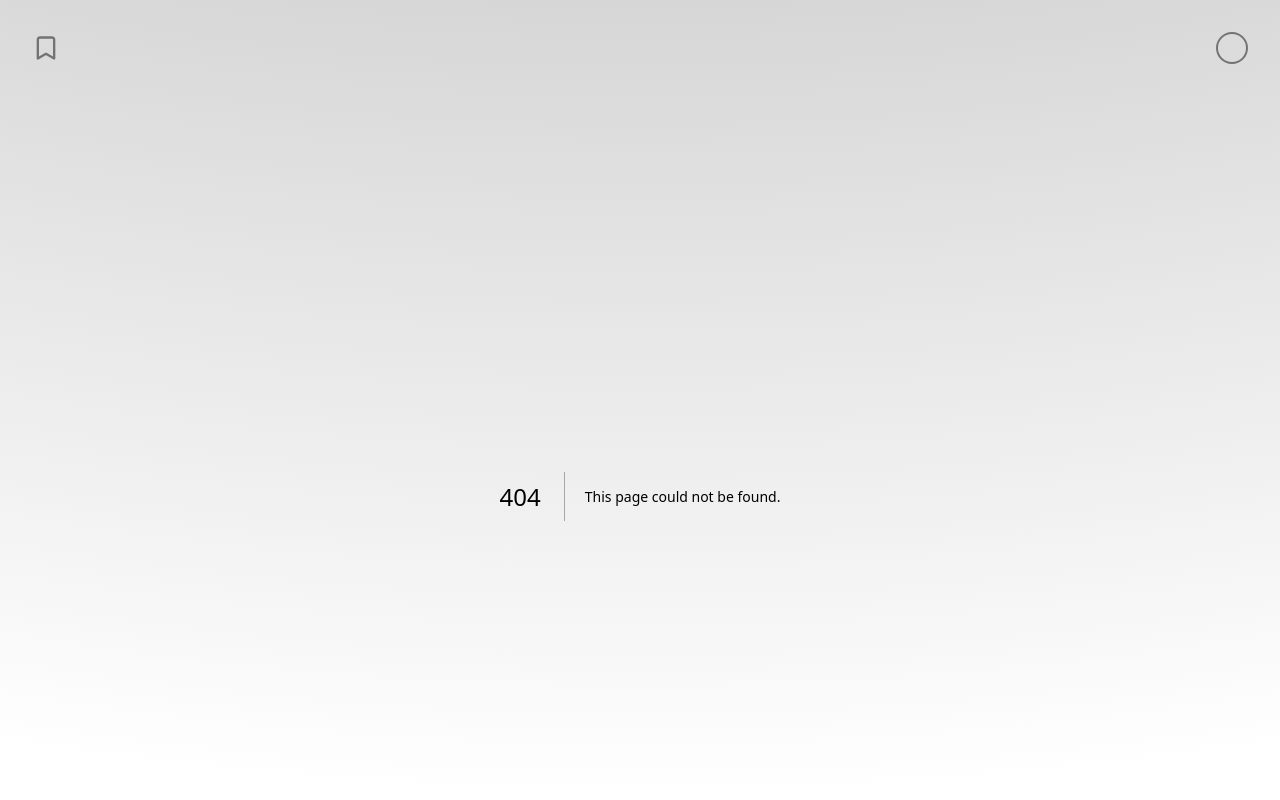
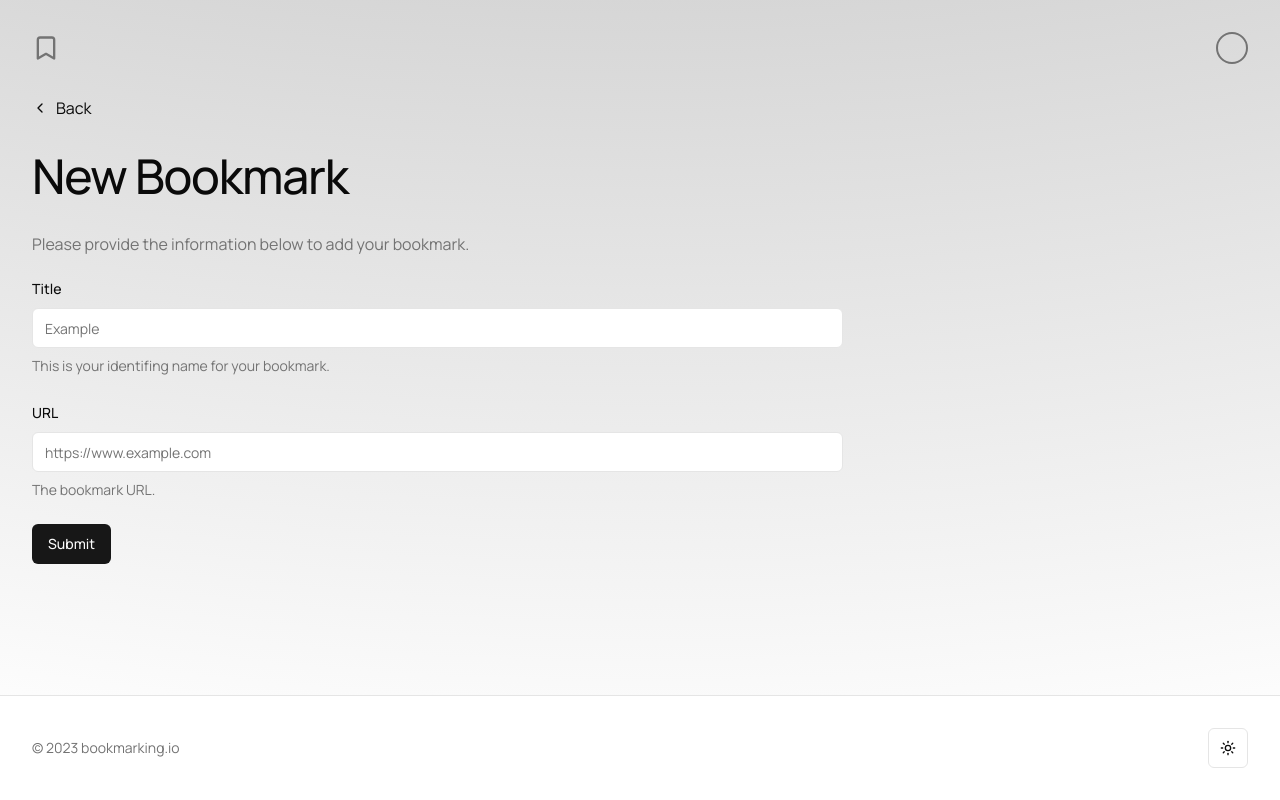
Before and after one commit to barry-napier/project-bookmarks, a Next.js app: page /bookmarks/new in a window 1280 px wide. Before the commit this address had no page. Shown: the top 800 px of the page. Built offline with nearby package versions, Linux system fonts and the light colour scheme.

Commit message:
Add bookmark functionality

```diff
--- a/src/actions/bookmark.actions.ts
+++ /dev/null
@@ -1,20 +0,0 @@
-"use server";
-
-import { db } from "@/lib/db";
-
-export async function deleteBookmark(id: string) {
-  return await db.bookmark.delete({
-    where: {
-      id: id,
-    },
-  });
-}
-
-export async function addBookmark(url: string, title: string) {
-  return await db.bookmark.create({
-    data: {
-      url: url,
-      title: title,
-    },
-  });
-}
--- /dev/null
+++ b/src/app/api/bookmarks/route.ts
@@ -0,0 +1,34 @@
+import { createBookmark, deleteBookmark, getBookmarks } from "@/lib/bookmarks";
+
+export async function GET() {
+  const bookmarks = await getBookmarks();
+
+  return Response.json(bookmarks, {
+    status: 200,
+  });
+}
+
+export async function POST(request: Request) {
+  const { title, url } = await request.json();
+
+  const newBookmark = await createBookmark(title, url);
+
+  return Response.json(newBookmark, {
+    status: 201,
+  });
+}
+
+export async function DELETE(request: Request) {
+  const { id } = await request.json();
+
+  await deleteBookmark(id);
+
+  return Response.json(
+    {
+      message: "Bookmark deleted",
+    },
+    {
+      status: 200,
+    }
+  );
+}
--- /dev/null
+++ b/src/app/bookmarks/new/page.tsx
@@ -0,0 +1,21 @@
+import { AddBookmarkForm } from "@/components/AddBookmarkForm";
+import { ChevronLeft } from "lucide-react";
+import Link from "next/link";
+
+export default function NewBookmarkPage() {
+  return (
+    <div className="flex flex-col">
+      <Link href="/" className="ghost flex items-center">
+        <ChevronLeft className="mr-2 h-4 w-4" />
+        Back
+      </Link>
+      <div className="py-8 font-medium tracking-tight text-2xl md:text-5xl">
+        New Bookmark
+      </div>
+      <div className="text-muted-foreground mb-5">
+        Please provide the information below to add your bookmark.
+      </div>
+      <AddBookmarkForm />
+    </div>
+  );
+}
--- /dev/null
+++ b/src/app/folders/new/page.tsx
@@ -0,0 +1,3 @@
+export default function NewFolderPage() {
+  return <div>new Folder</div>;
+}
--- a/src/app/layout.tsx
+++ b/src/app/layout.tsx
@@ -2,6 +2,7 @@ import { BackgroundGradient } from "@/components/background-gradient";
 import { Footer } from "@/components/footer";
 import { Header } from "@/components/header";
 import { ThemeProvider } from "@/components/theme-provider";
+import { Toaster } from "@/components/ui/toaster";
 import type { Metadata } from "next";
 import { Manrope } from "next/font/google";
 import "./globals.css";
@@ -34,6 +35,7 @@ export default function RootLayout({
           <Header />
           <main className="container mx-auto flex-grow">{children}</main>
           <Footer />
+          <Toaster />
         </ThemeProvider>
       </body>
     </html>
--- a/src/app/page.tsx
+++ b/src/app/page.tsx
@@ -5,225 +5,10 @@ import { getBookmarks } from "@/lib/bookmarks";
 export default async function Home() {
   const bookmarks = await getBookmarks();
 
-  // const bookmarks: Bookmark[] = [
-  //   {
-  //     id: "1",
-  //     title: "Google",
-  //     url: "https://google.com",
-  //     createdAt: new Date(),
-  //     updatedAt: new Date(),
-  //   },
-  //   {
-  //     id: "2",
-  //     title: "Facebook",
-  //     url: "https://facebook.com",
-  //     createdAt: new Date(),
-  //     updatedAt: new Date(),
-  //   },
-  //   {
-  //     id: "3",
-  //     title: "Twitter",
-  //     url: "https://twitter.com",
-  //     createdAt: new Date(),
-  //     updatedAt: new Date(),
-  //   },
-  //   {
-  //     id: "4",
-  //     title: "Instagram",
-  //     url: "https://instagram.com",
-  //     createdAt: new Date(),
-  //     updatedAt: new Date(),
-  //   },
-  //   {
-  //     id: "5",
-  //     title: "LinkedIn",
-  //     url: "https://linkedin.com",
-  //     createdAt: new Date(),
-  //     updatedAt: new Date(),
-  //   },
-  //   {
-  //     id: "6",
-  //     title: "GitHub",
-  //     url: "https://github.com",
-  //     createdAt: new Date(),
-  //     updatedAt: new Date(),
-  //   },
-  //   {
-  //     id: "7",
-  //     title: "StackOverflow",
-  //     url: "https://stackoverflow.com",
-  //     createdAt: new Date(),
-  //     updatedAt: new Date(),
-  //   },
-  //   {
-  //     id: "8",
-  //     title: "DuckDuckGo",
-  //     url: "https://duckduckgo.com",
-  //     createdAt: new Date(),
-  //     updatedAt: new Date(),
-  //   },
-  //   {
-  //     id: "9",
-  //     title: "Reddit",
-  //     url: "https://reddit.com",
-  //     createdAt: new Date(),
-  //     updatedAt: new Date(),
-  //   },
-  //   {
-  //     id: "10",
-  //     title: "Youtube",
-  //     url: "https://youtube.com",
-  //     createdAt: new Date(),
-  //     updatedAt: new Date(),
-  //   },
-  //   {
-  //     id: "11",
-  //     title: "Pinterest",
-  //     url: "https://pinterest.com",
-  //     createdAt: new Date(),
-  //     updatedAt: new Date(),
-  //   },
-  //   {
-  //     id: "12",
-  //     title: "Yahoo",
-  //     url: "https://yahoo.com",
-  //     createdAt: new Date(),
-  //     updatedAt: new Date(),
-  //   },
-  //   {
-  //     id: "13",
-  //     title: "Netflix",
-  //     url: "https://netflix.com",
-  //     createdAt: new Date(),
-  //     updatedAt: new Date(),
-  //   },
-  //   {
-  //     id: "14",
-  //     title: "Slack",
-  //     url: "https://slack.com",
-  //     createdAt: new Date(),
-  //     updatedAt: new Date(),
-  //   },
-  //   {
-  //     id: "15",
-  //     title: "Twitch",
-  //     url: "https://twitch.tv",
-  //     createdAt: new Date(),
-  //     updatedAt: new Date(),
-  //   },
-  //   {
-  //     id: "16",
-  //     title: "BBC",
-  //     url: "https://bbc.co.uk",
-  //     createdAt: new Date(),
-  //     updatedAt: new Date(),
-  //   },
-  //   {
-  //     id: "17",
-  //     title: "Goodreads",
-  //     url: "https://goodreads.com",
-  //     createdAt: new Date(),
-  //     updatedAt: new Date(),
-  //   },
-  //   {
-  //     id: "18",
-  //     title: "Soundcloud",
-  //     url: "https://soundcloud.com",
-  //     createdAt: new Date(),
-  //     updatedAt: new Date(),
-  //   },
-  //   {
-  //     id: "19",
-  //     title: "Buzzfeed",
-  //     url: "https://buzzfeed.com",
-  //     createdAt: new Date(),
-  //     updatedAt: new Date(),
-  //   },
-  //   {
-  //     id: "20",
-  //     title: "Wikipedia",
-  //     url: "https://wikipedia.org",
-  //     createdAt: new Date(),
-  //     updatedAt: new Date(),
-  //   },
-  //   {
-  //     id: "21",
-  //     title: "Vimeo",
-  //     url: "https://vimeo.com",
-  //     createdAt: new Date(),
-  //     updatedAt: new Date(),
-  //   },
-  //   {
-  //     id: "22",
-  //     title: "Shopify",
-  //     url: "https://shopify.com",
-  //     createdAt: new Date(),
-  //     updatedAt: new Date(),
-  //   },
-  //   {
-  //     id: "23",
-  //     title: "Quora",
-  //     url: "https://quora.com",
-  //     createdAt: new Date(),
-  //     updatedAt: new Date(),
-  //   },
-  //   {
-  //     id: "24",
-  //     title: "eBay",
-  //     url: "https://ebay.com",
-  //     createdAt: new Date(),
-  //     updatedAt: new Date(),
-  //   },
-  //   {
-  //     id: "25",
-  //     title: "Amazon",
-  //     url: "https://amazon.com",
-  //     createdAt: new Date(),
-  //     updatedAt: new Date(),
-  //   },
-  //   {
-  //     id: "26",
-  //     title: "Hulu",
-  //     url: "https://hulu.com",
-  //     createdAt: new Date(),
-  //     updatedAt: new Date(),
-  //   },
-  //   {
-  //     id: "27",
-  //     title: "Spotify",
-  //     url: "https://spotify.com",
-  //     createdAt: new Date(),
-  //     updatedAt: new Date(),
-  //   },
-  //   {
-  //     id: "28",
-  //     title: "Gmail",
-  //     url: "https://mail.google.com",
-  //     createdAt: new Date(),
-  //     updatedAt: new Date(),
-  //   },
-  //   {
-  //     id: "29",
-  //     title: "Flipkart",
-  //     url: "https://flipkart.com",
-  //     createdAt: new Date(),
-  //     updatedAt: new Date(),
-  //   },
-  //   {
-  //     id: "30",
-  //     title: "Microsoft",
-  //     url: "https://microsoft.com",
-  //     createdAt: new Date(),
-  //     updatedAt: new Date(),
-  //   },
-  // ];
-
   return (
     <section>
       <BookmarkHeader />
-      <div className="my-4">
-        <BookmarkList bookmarks={bookmarks} />
-      </div>
+      <BookmarkList bookmarks={bookmarks} />
     </section>
   );
 }
--- a/src/components/AddBookmarkForm.tsx
+++ b/src/components/AddBookmarkForm.tsx
@@ -15,31 +15,44 @@ import {
   FormMessage,
 } from "@/components/ui/form";
 import { Input } from "@/components/ui/input";
-import { toast } from "@/components/ui/use-toast";
+import { useRouter } from "next/navigation";
 
 const FormSchema = z.object({
-  username: z.string().min(2, {
-    message: "Username must be at least 2 characters.",
+  title: z.string().min(2, {
+    message: "Title must be at least 2 characters.",
+  }),
+  url: z.string().url({
+    message: "URL must be a valid URL.",
   }),
 });
 
 export function AddBookmarkForm() {
+  const router = useRouter();
   const form = useForm<z.infer<typeof FormSchema>>({
     resolver: zodResolver(FormSchema),
     defaultValues: {
-      username: "",
+      title: "",
+      url: "",
     },
   });
 
-  function onSubmit(data: z.infer<typeof FormSchema>) {
-    toast({
-      title: "You submitted the following values:",
-      description: (
-        <pre className="mt-2 w-[340px] rounded-md bg-slate-950 p-4">
-          <code className="text-white">{JSON.stringify(data, null, 2)}</code>
-        </pre>
-      ),
-    });
+  async function onSubmit(data: z.infer<typeof FormSchema>) {
+    const { title, url } = data;
+
+    try {
+      const newBookmark = await fetch("/api/bookmarks", {
+        method: "POST",
+        body: JSON.stringify({ title, url }),
+        headers: {
+          "Content-Type": "application/json",
+        },
+      });
+
+      router.push("/");
+      router.refresh();
+    } catch (error) {
+      console.log(error);
+    }
   }
 
   return (
@@ -47,16 +60,30 @@ export function AddBookmarkForm() {
       <form onSubmit={form.handleSubmit(onSubmit)} className="w-2/3 space-y-6">
         <FormField
           control={form.control}
-          name="username"
+          name="title"
           render={({ field }) => (
             <FormItem>
-              <FormLabel>Username</FormLabel>
+              <FormLabel>Title</FormLabel>
               <FormControl>
-                <Input placeholder="shadcn" {...field} />
+                <Input placeholder="Example" {...field} />
               </FormControl>
               <FormDescription>
-                This is your public display name.
+                This is your identifing name for your bookmark.
               </FormDescription>
+              <FormMessage />
+            </FormItem>
+          )}
+        />
+        <FormField
+          control={form.control}
+          name="url"
+          render={({ field }) => (
+            <FormItem>
+              <FormLabel>URL</FormLabel>
+              <FormControl>
+                <Input placeholder="https://www.example.com" {...field} />
+              </FormControl>
+              <FormDescription>The bookmark URL.</FormDescription>
               <FormMessage />
             </FormItem>
           )}
--- a/src/components/add-new.tsx
+++ b/src/components/add-new.tsx
@@ -1,5 +1,5 @@
 import { ChevronDown, PlusIcon } from "lucide-react";
-import { AddBookmarkDialog } from "./add-bookmark-dialog";
+import Link from "next/link";
 import { Button } from "./ui/button";
 import {
   DropdownMenu,
@@ -23,9 +23,11 @@ export function AddNewButton() {
         </DropdownMenuTrigger>
         <DropdownMenuContent>
           <DropdownMenuItem>
-            <AddBookmarkDialog />
+            <Link href="/bookmarks/new">Bookmark</Link>
           </DropdownMenuItem>
-          <DropdownMenuItem>Folder</DropdownMenuItem>
+          <DropdownMenuItem>
+            <Link href="/folders/new">Folder</Link>
+          </DropdownMenuItem>
         </DropdownMenuContent>
       </DropdownMenu>
     </>
--- a/src/components/bookmark-bar-instructions.tsx
+++ b/src/components/bookmark-bar-instructions.tsx
@@ -3,7 +3,7 @@ import { CommandShortcut } from "./ui/command";
 
 export function BookmarkBarInstructions() {
   return (
-    <div className="flex items-center justify-between text-muted-foreground border-t border-muted text-xs py-4">
+    <div className="flex items-center justify-between text-muted-foreground border-t border-accent text-xs py-4">
       <div className="flex items-center gap-1">
         <CommandShortcut className="bg-muted p-2 rounded-md">
           ⌘K
--- a/src/components/bookmark-item.tsx
+++ b/src/components/bookmark-item.tsx
@@ -1,6 +1,5 @@
 "use client";
 
-import { deleteBookmark } from "@/actions/bookmark.actions";
 import { Bookmark } from "@prisma/client";
 import { AlertCircle, MoreHorizontalIcon } from "lucide-react";
 import Image from "next/image";
@@ -35,9 +34,15 @@ export function BookmarkItem({ bookmark }: BookmarkListProps) {
     router.push(`/bookmarks/${id}`);
   }
 
-  function handleDelete(id: string) {
-    deleteBookmark(id);
-    router.refresh();
+  async function handleDelete(id: string) {
+    const response = await fetch(`/api/bookmarks`, {
+      method: "DELETE",
+      body: JSON.stringify({ id }),
+    });
+
+    if (response.ok) {
+      router.refresh();
+    }
   }
 
   return (
--- a/src/components/bookmark-list.tsx
+++ b/src/components/bookmark-list.tsx
@@ -1,9 +1,8 @@
 "use client";
 
-import { deleteBookmark } from "@/actions/bookmark.actions";
 import { Bookmark } from "@prisma/client";
 import { useRouter } from "next/navigation";
-import { ClipboardEvent, useRef, useState } from "react";
+import { ClipboardEvent, useRef } from "react";
 import { useHotkeys } from "react-hotkeys-hook";
 import { BookmarkBarInstructions } from "./bookmark-bar-instructions";
 import { BookmarkItem } from "./bookmark-item";
@@ -32,17 +31,7 @@ export function BookmarkList({ bookmarks }: BookmarkListProps) {
     { preventDefault: true }
   );
 
-  const [deleteDialogOpen, setDeleteDialogOpen] = useState(false);
   const router = useRouter();
-
-  function handleEdit(id: string) {
-    router.push(`/bookmarks/${id}`);
-  }
-
-  function handleDelete(id: string) {
-    deleteBookmark(id);
-    router.refresh();
-  }
 
   function handlePaste(e: ClipboardEvent<HTMLInputElement>) {
     e.preventDefault();
@@ -54,6 +43,7 @@ export function BookmarkList({ bookmarks }: BookmarkListProps) {
   }
 
   return (
+    <div className="my-4">
       <Command>
         <CommandInput
           autoFocus
@@ -82,5 +72,6 @@ export function BookmarkList({ bookmarks }: BookmarkListProps) {
         </CommandGroup>
         <BookmarkBarInstructions />
       </Command>
+    </div>
   );
 }
--- a/src/lib/bookmarks.ts
+++ b/src/lib/bookmarks.ts
@@ -9,3 +9,30 @@ export async function getBookmarks() {
     return [];
   }
 }
+
+export async function createBookmark(title: string, url: string) {
+  try {
+    const bookmark = await db.bookmark.create({
+      data: {
+        title,
+        url,
+      },
+    });
+    return bookmark;
+  } catch (error) {
+    console.error(error);
+    return null;
+  }
+}
+
+export async function deleteBookmark(id: string) {
+  try {
+    await db.bookmark.delete({
+      where: {
+        id,
+      },
+    });
+  } catch (error) {
+    console.error(error);
+  }
+}
```
Lines whose indentation alone changed are shown as unchanged.
